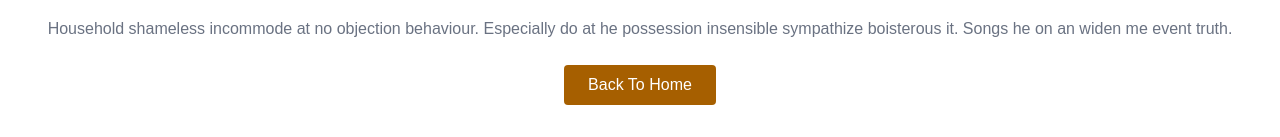
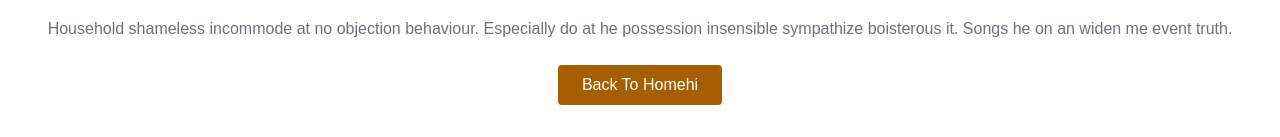
Before and after one commit to vikaskmalipatil/super60milestone, a Next.js app: page /errorpage in a window 1280 px wide. Shown: the part 815-952 px from the top of the page. Built offline with nearby package versions, Linux system fonts and the light colour scheme.

Commit message:
someerror

```diff
--- a/app/errorpage/page.js
+++ b/app/errorpage/page.js
@@ -26,7 +26,7 @@ export default function Home() {
               href="/"
               className="inline-block mt-6 bg-yellow-700 text-white px-6 py-2 rounded hover:bg-yellow-800 transition"
             >
-              Back To Home
+              Back To Homehi
             </a>
           </div>
         </div>
```
